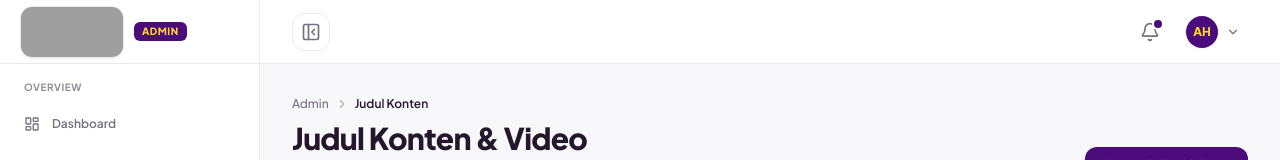
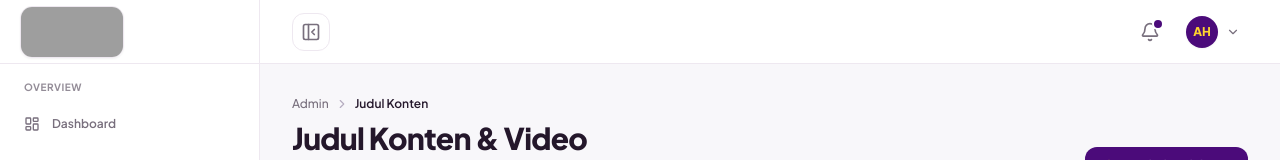
Before and after one commit to ardhikaxx/fe-web-humora, a Next.js app: page /admin/series in a window 1280 px wide. Shown: the top 160 px of the page. Built offline with nearby package versions, Linux system fonts and the light colour scheme; grey boxes are pictures that could not be loaded.

Commit message:
refactor(sidebar): hapus badge admin dari sidebar

```diff
--- a/components/layout/AdminSidebar.tsx
+++ b/components/layout/AdminSidebar.tsx
@@ -134,7 +134,7 @@ export function AdminSidebar({
           {collapsed ? (
             <HumoraLogo type="icon" size="md" showAdminBadge={false} />
           ) : (
-            <HumoraLogo type="full" size="md" showAdminBadge={true} />
+            <HumoraLogo type="full" size="md" showAdminBadge={false} />
           )}
         </Link>
       </div>
```
